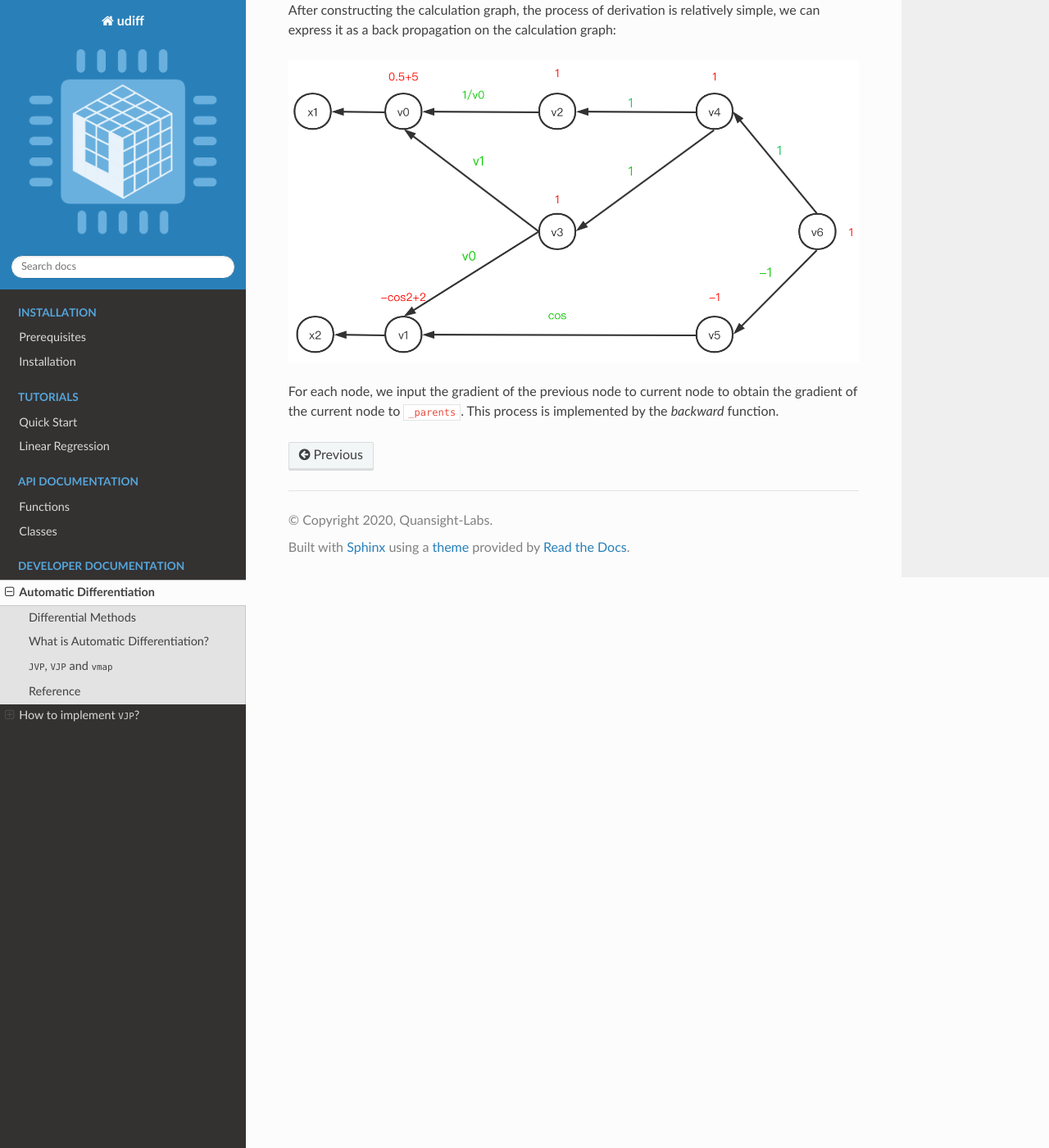
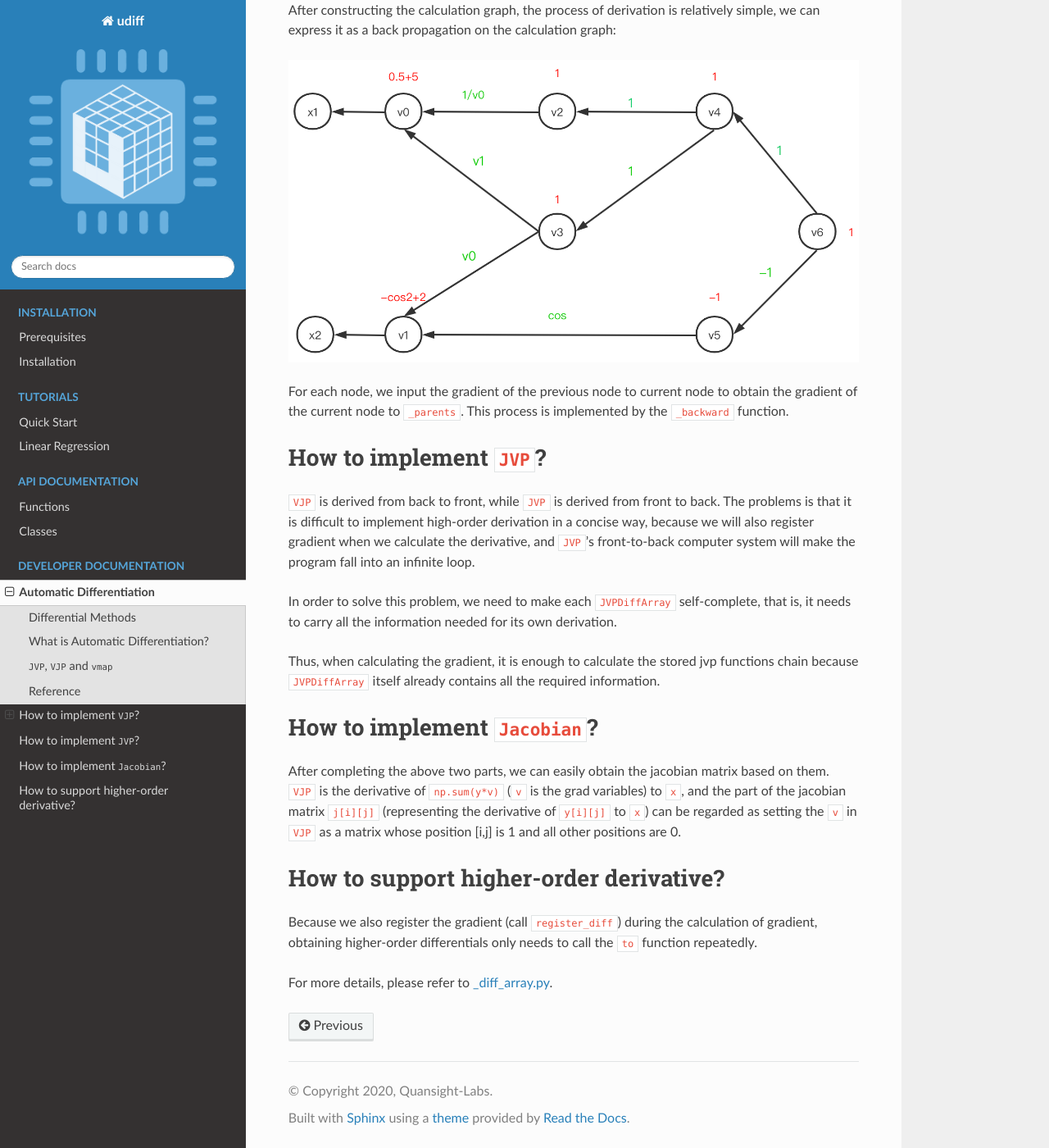
Before and after one commit to Quansight-Labs/udiff, a Sphinx documentation site: the page built from docs/auto_diff.rst, in a window 1280 px wide and 1400 px high, scrolled down 5504 px. Shown: the whole window at 82% size. Built offline with Sphinx 7.4.7 and the Read the Docs theme 2.0.0, drawn with Linux system fonts in a browser that asks for light colours; some of the changed text lies outside the part shown.

Commit message:
update docs

```diff
--- a/docs/auto_diff.rst
+++ b/docs/auto_diff.rst
@@ -168,12 +168,12 @@
 * ``_parents``: The nodes that point to the current node, for example, the
   ``_parents`` of ``v4`` is ``[v2, v3]``.
 
-* ``vjp``: A function that calculates the gradient of the current node to its
+* ``_vjp``: A function that calculates the gradient of the current node to its
   parents. The function inputs ``ans``, ``x``, and ``y`` during forward
-  propagation. Then you just need input ``g`` during backward propagation.
+  calculation. Then you just need input ``g`` during backward propagation.
 
 All these attributes are assigned by a function called ``register_diff`` during
-forward propagation.
+forward calculation.
 
 Backward propagation
 ------------------------------------
@@ -186,4 +186,39 @@
 
 For each node, we input the gradient of the previous node to current node to
 obtain the gradient of the current node to ``_parents``. This process is
-implemented by the `backward` function.
+implemented by the ``_backward`` function.
+
+How to implement ``JVP``?
+================================
+
+``VJP`` is derived from back to front, while ``JVP`` is derived from front to back.
+The problems is that it is difficult to implement high-order derivation
+in a concise way, because we will also register gradient when we calculate
+the derivative, and ``JVP``'s front-to-back computer system will make the program
+fall into an infinite loop.
+
+In order to solve this problem, we need to make each ``JVPDiffArray`` self-complete,
+that is, it needs to carry all the information needed for its own derivation.
+
+Thus, when calculating the gradient,
+it is enough to calculate the stored jvp functions chain
+because ``JVPDiffArray`` itself already contains all the required information.
+
+How to implement ``Jacobian``?
+================================
+
+After completing the above two parts,
+we can easily obtain the jacobian matrix based on them.
+``VJP`` is the derivative of ``np.sum(y*v)`` (``v`` is the grad variables) to ``x``,
+and the part of the jacobian matrix ``j[i][j]``
+(representing the derivative of ``y[i][j]`` to ``x``)
+can be regarded as setting the ``v`` in ``VJP`` as a matrix
+whose position [i,j] is 1 and all other positions are 0.
+
+How to support higher-order derivative?
+========================================
+Because we also register the gradient (call ``register_diff``) during
+the calculation of gradient, obtaining higher-order differentials
+only needs to call the ``to`` function repeatedly.
+
+For more details, please refer to `_diff_array.py <https://github.com/Quansight-Labs/udiff/blob/master/src/udiff/_diff_array.py>`_.
```
Also changed, not shown: 1 other file.
